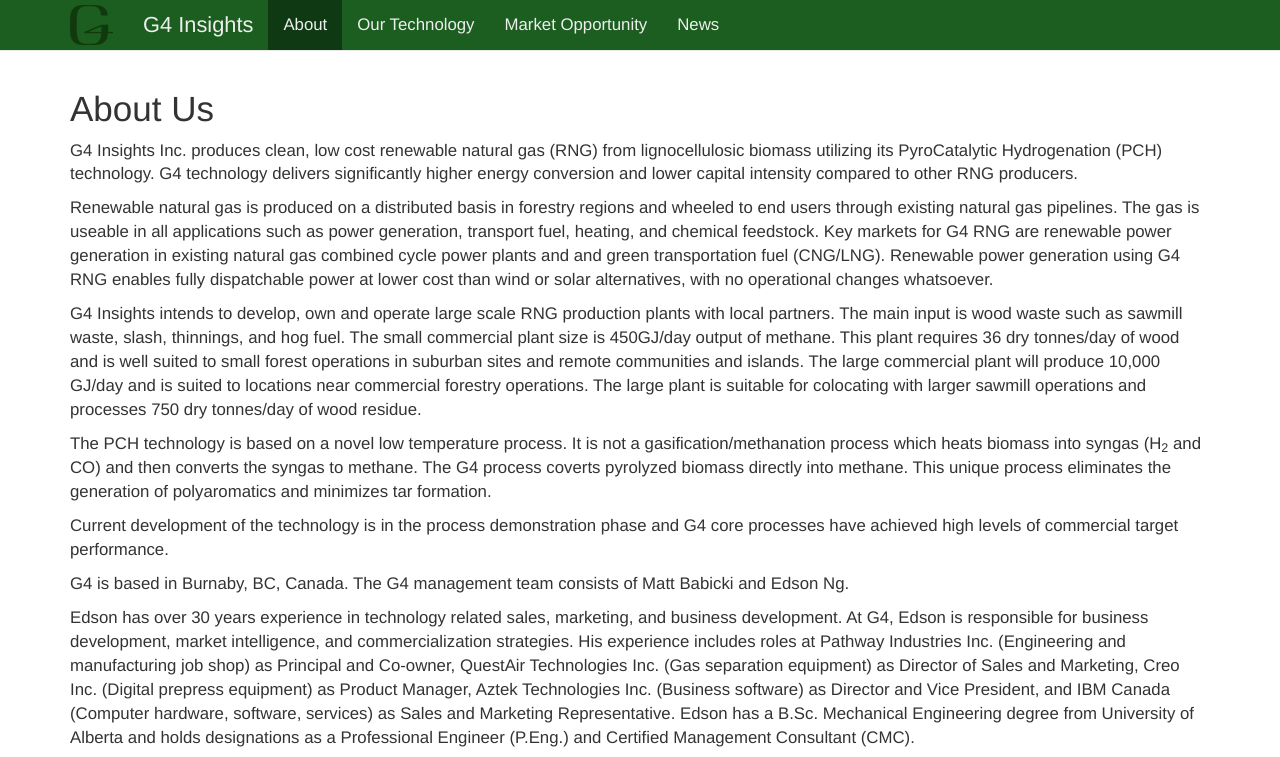
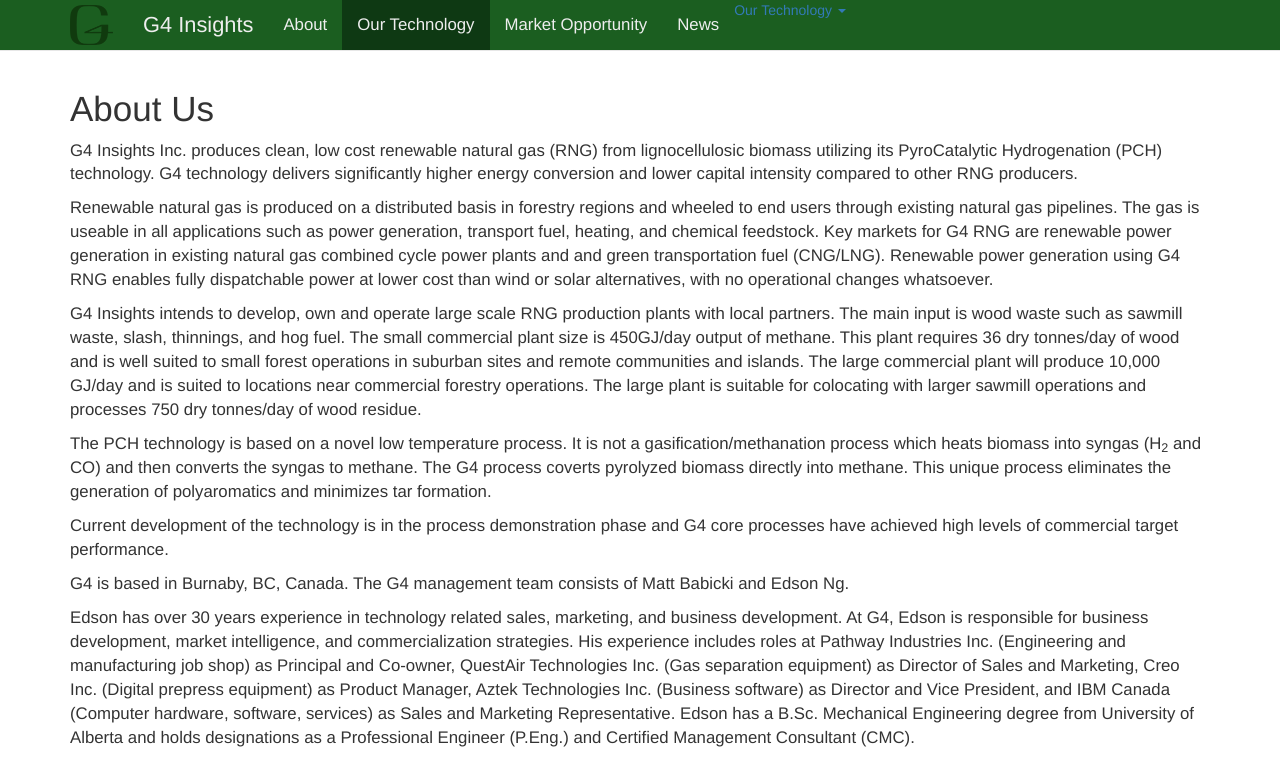
Before and after one commit to chrissycloud/G4oldsite, a plain HTML site: page about.html in a window 1280 px wide. Shown: the top 757 px of the page. Drawn offline with nearby package versions, Linux system fonts and the light colour scheme.

Commit message:
updated navbar

```diff
--- a/about.html
+++ b/about.html
@@ -48,21 +48,15 @@
         <div id="navbar" class="navbar-collapse collapse">
           <ul class="nav navbar-nav">
             <li><a id="navbarname" href="index.html">G4 Insights</a></li>
-            <li class="active"><a href="about.html">About</a></li>
-            <li><a href="ourtechnology.html">Our Technology</a></li>
+            <li><a href="about.html">About</a></li>
+            <li class="active"><a href="ourtechnology.html">Our Technology</a></li>
+            <a href="ourtechnology.html" class="dropdown-toggle" data-toggle="dropdown" role="button" aria-expanded="false">Our Technology <span class="caret"></span></a>
+              <ul class="dropdown-menu" role="menu">
+                <li><a href="greenhydrogen.html">Green Hydrogen</a></li>
+                <li><a href="bluehydrogen.html">Blue Hydrogen</a></li>
+              </ul>
             <li><a href="marketopportunity.html">Market Opportunity</a></li>
             <li><a href="news.html">News</a></li>
-            <!-- <li class="dropdown">
-              <a href="#" class="dropdown-toggle" data-toggle="dropdown" role="button" aria-expanded="false">Dropdown <span class="caret"></span></a>
-              <ul class="dropdown-menu" role="menu">
-                <li><a href="#">Action</a></li>
-                <li><a href="#">Another action</a></li>
-                <li><a href="#">Something else here</a></li>
-                <li class="divider"></li>
-                <li class="dropdown-header">Nav header</li>
-                <li><a href="#">Separated link</a></li>
-                <li><a href="#">One more separated link</a></li>
-              </ul> -->
           </ul>
           <!-- <ul class="nav navbar-nav navbar-right">
             <li><a href="../navbar/">Default</a></li>
```
